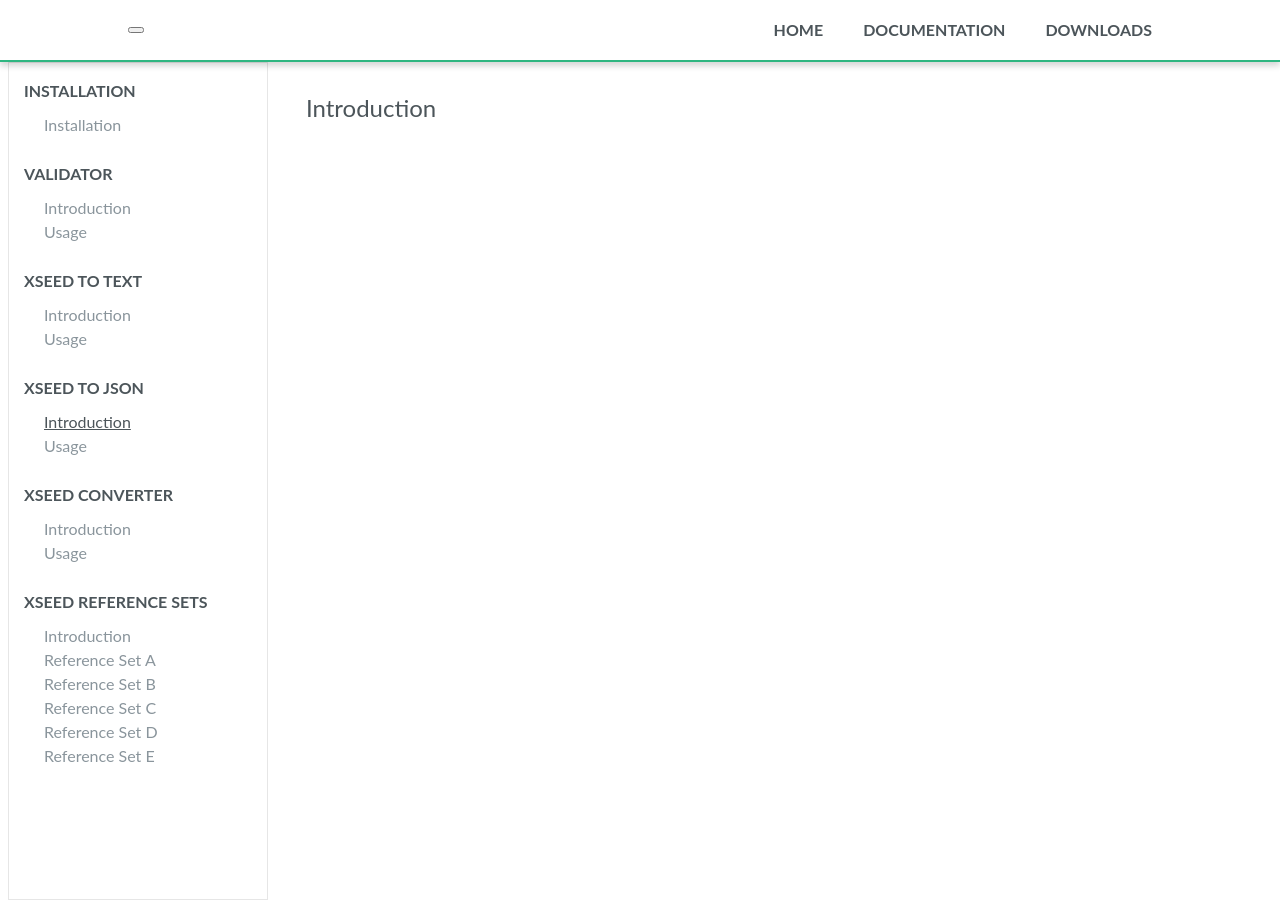
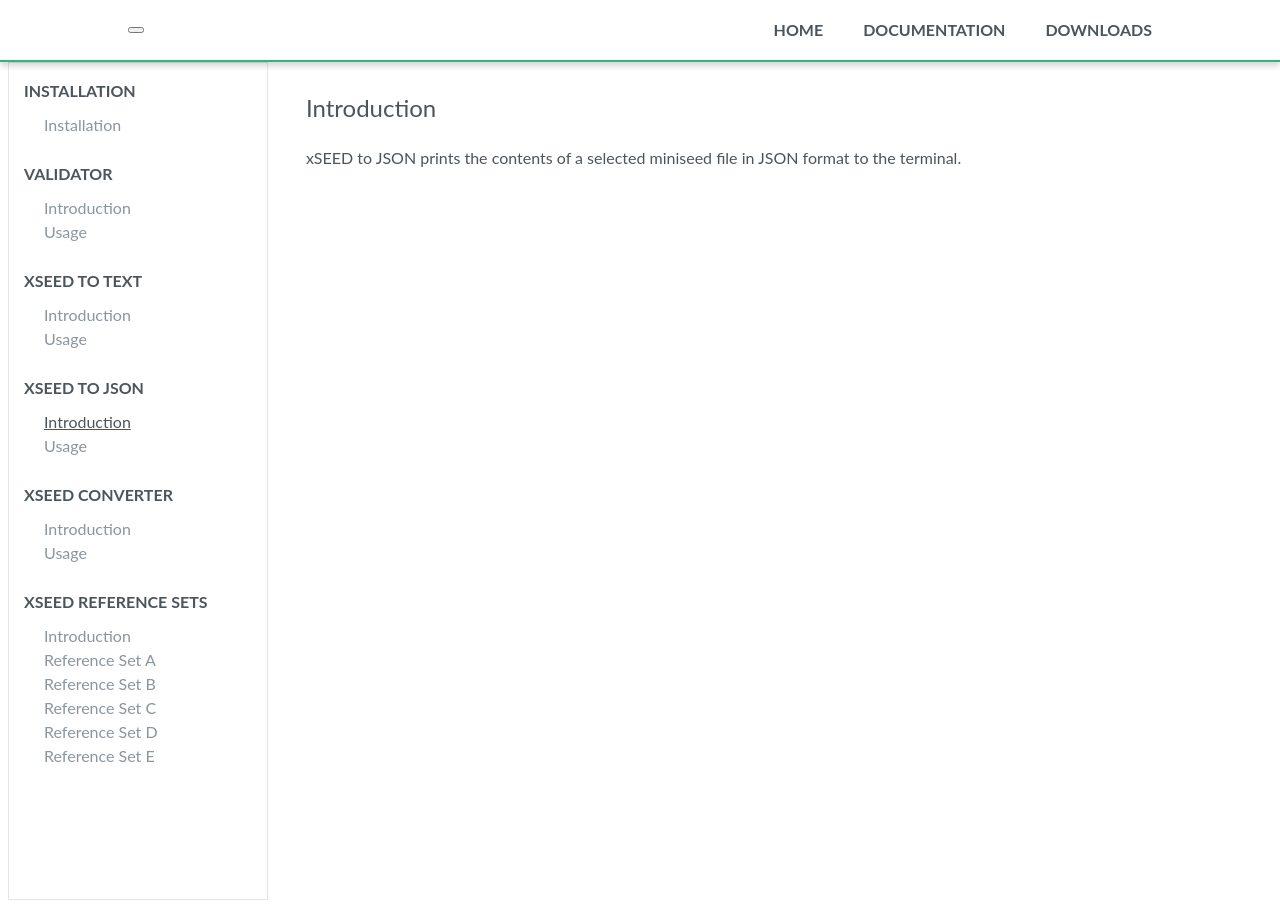
Before and after one commit to jeffreyleifer/xseed-utils, a Jekyll site: the page built from docs/_documentation/xSEED to JSON/Introduction.md, in a window 1280 px wide. Built offline with Jekyll 4.4.1, drawn with Linux system fonts in a browser that asks for light colours; nearby versions of some CDN libraries; comment, search, counter and statistics services are not loaded.

Commit message:
Added xSEED to JSON/Intro

```diff
--- a/docs/_documentation/xSEED to JSON/Introduction.md
+++ b/docs/_documentation/xSEED to JSON/Introduction.md
@@ -4,3 +4,5 @@ category: xSEED to JSON
 order: 1
 title: Introduction
 ---
+
+xSEED to JSON prints the contents of a selected miniseed file in JSON format to the terminal.
```
